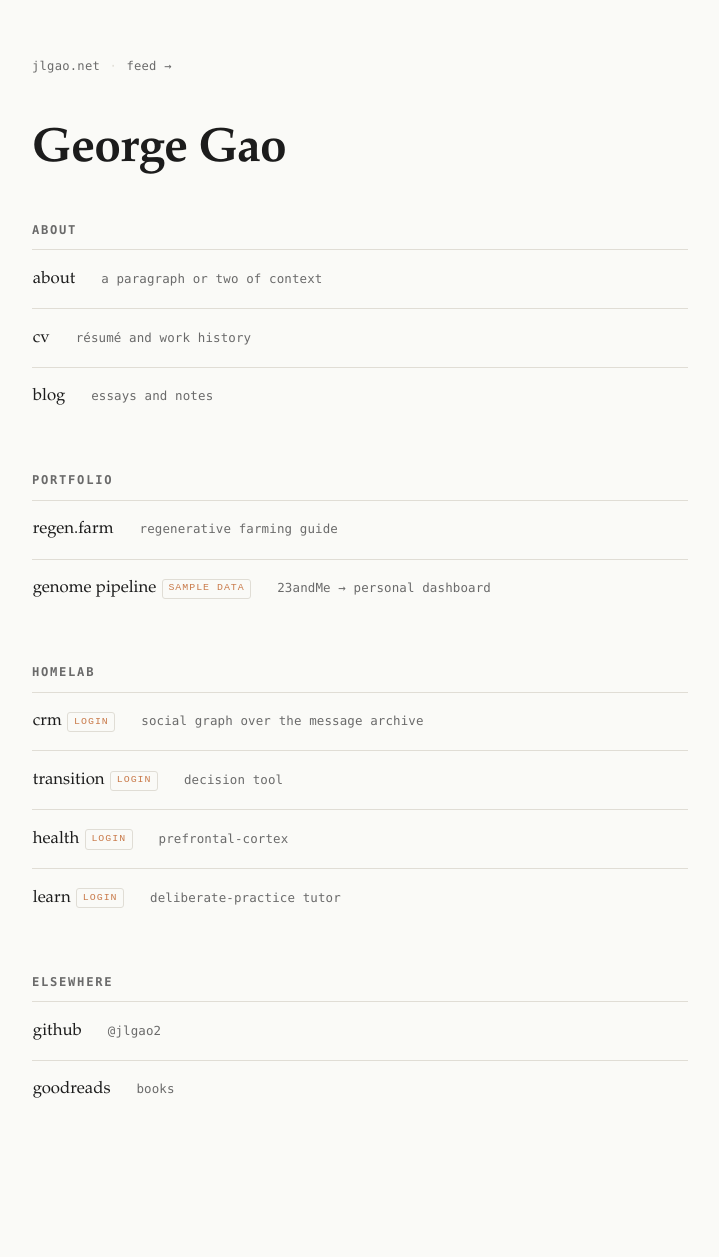
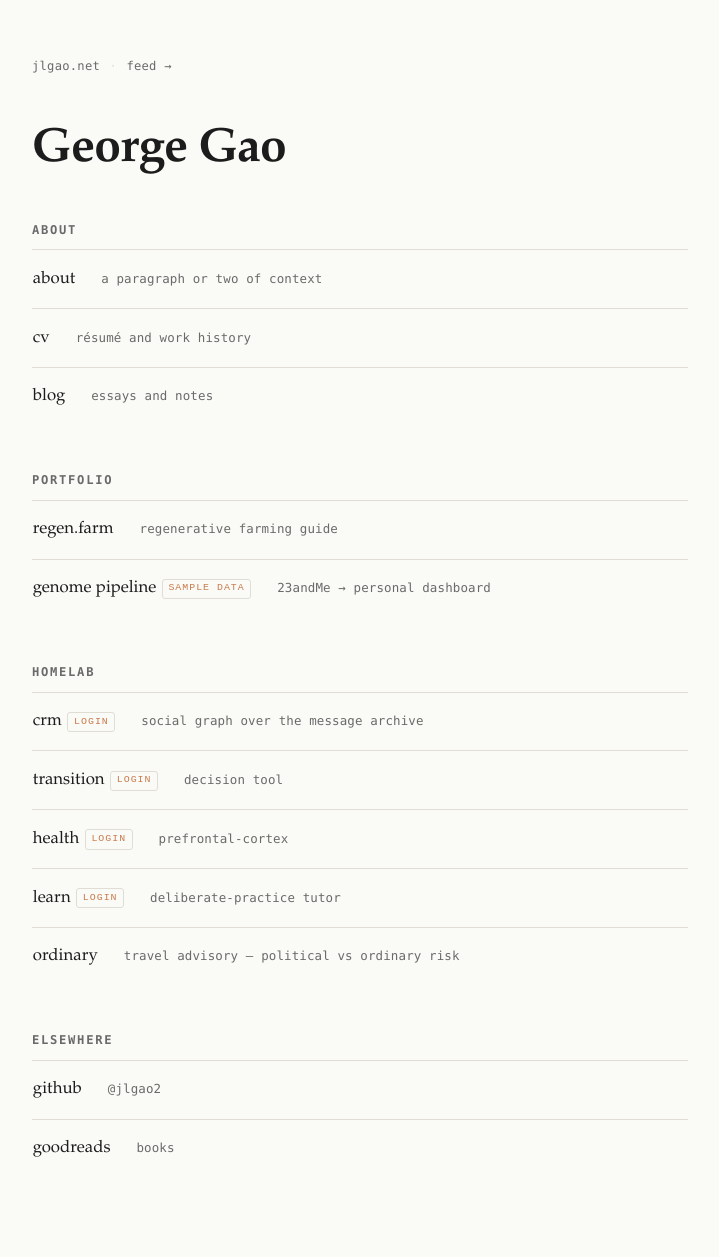
Before and after one commit to jlgao2/jlgao2.github.io, a Jekyll site: the page built from index.html, in a window 1280 px wide. Shown: the whole page, without its empty margins (280-999 px from the left). Built offline with Jekyll 4.4.1, drawn with Linux system fonts in a browser that asks for light colours; before the commit the page ends 1199 px from its top, so only the background shows below that.

Commit message:
add ordinary (travel advisory) to homelab links

```diff
--- a/index.html
+++ b/index.html
@@ -22,6 +22,7 @@ title: George
     <li><a href="https://transition.jlgao.net"><span class="name">transition<span class="badge">login</span></span><span class="desc">decision tool</span></a></li>
     <li><a href="https://health.jlgao.net"><span class="name">health<span class="badge">login</span></span><span class="desc">prefrontal-cortex</span></a></li>
     <li><a href="https://learn.jlgao.net"><span class="name">learn<span class="badge">login</span></span><span class="desc">deliberate-practice tutor</span></a></li>
+    <li><a href="https://home.jlgao.net/ordinary/web/index.html"><span class="name">ordinary</span><span class="desc">travel advisory — political vs ordinary risk</span></a></li>
 </ul>
 
 <h2 class="section">elsewhere</h2>
```
